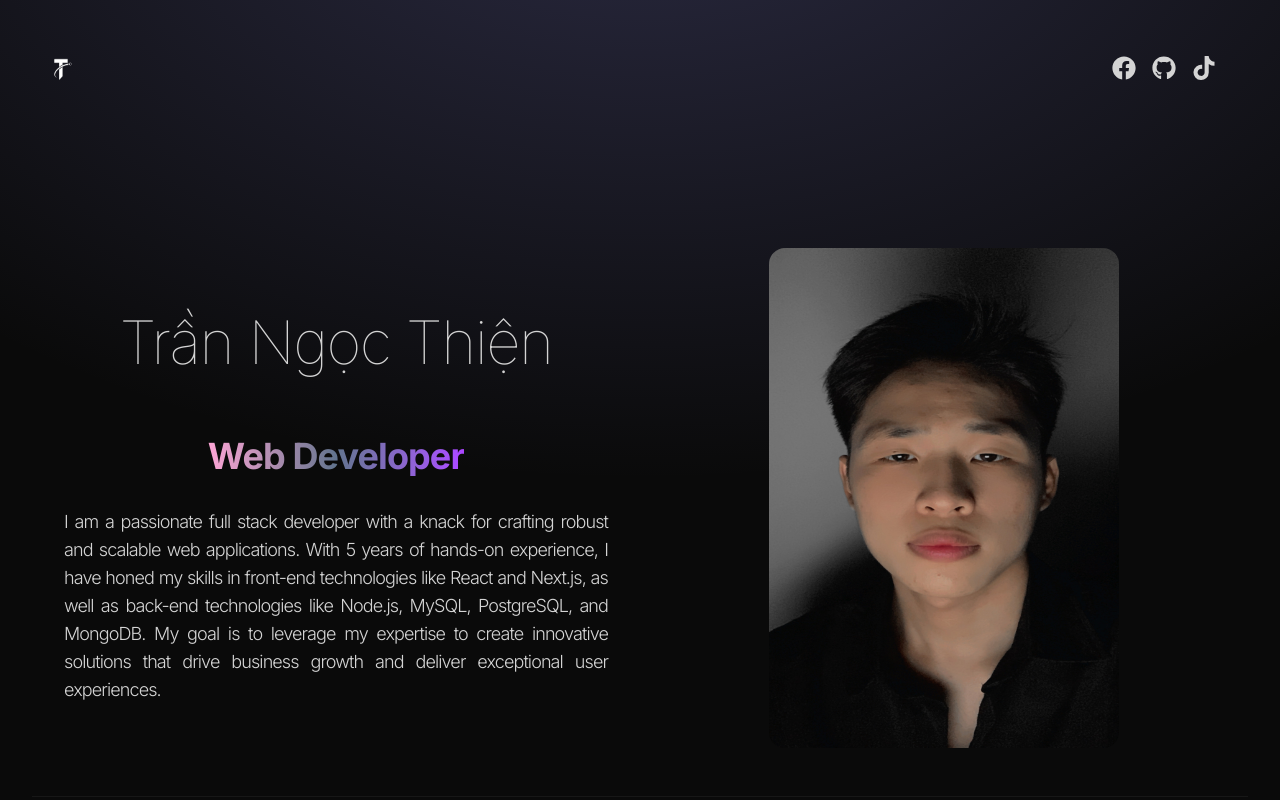
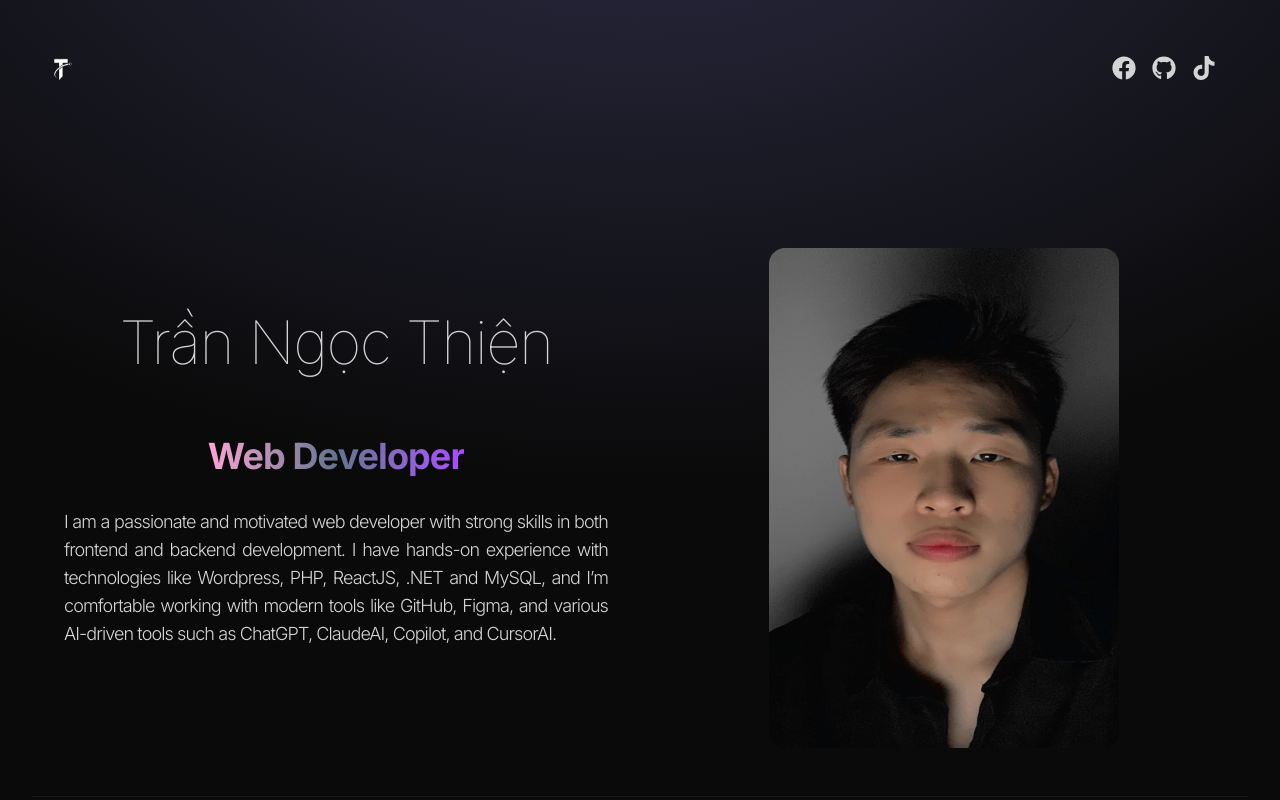
Before and after one commit to ngthien47/thien-portfolio, a React (Vite) app: page / in a window 1280 px wide. Built offline with nearby package versions, Linux system fonts and the light colour scheme.

Commit message:
Update index.js

```diff
--- a/src/constants/index.js
+++ b/src/constants/index.js
@@ -3,9 +3,9 @@ import project2 from "../assets/projects/portfolio.png";
 import project3 from "../assets/projects/project-3.jpg";
 import project4 from "../assets/projects/project-4.jpg";
 
-export const HERO_CONTENT = `I am a passionate full stack developer with a knack for crafting robust and scalable web applications. With 5 years of hands-on experience, I have honed my skills in front-end technologies like React and Next.js, as well as back-end technologies like Node.js, MySQL, PostgreSQL, and MongoDB. My goal is to leverage my expertise to create innovative solutions that drive business growth and deliver exceptional user experiences.`;
+export const HERO_CONTENT = `I am a passionate and motivated web developer with strong skills in both frontend and backend development. I have hands-on experience with technologies like Wordpress, PHP, ReactJS, .NET and MySQL, and I’m comfortable working with modern tools like GitHub, Figma, and various AI-driven tools such as ChatGPT, ClaudeAI, Copilot, and CursorAI.`;
 
-export const ABOUT_TEXT = `I am a dedicated and versatile full stack developer with a passion for creating efficient and user-friendly web applications. With 5 years of professional experience, I have worked with a variety of technologies, including React, Next.js, Node.js, MySQL, PostgreSQL, and MongoDB. My journey in web development began with a deep curiosity for how things work, and it has evolved into a career where I continuously strive to learn and adapt to new challenges. I thrive in collaborative environments and enjoy solving complex problems to deliver high-quality solutions. Outside of coding, I enjoy staying active, exploring new technologies, and contributing to open-source projects.`;
+export const ABOUT_TEXT = `My goal is to secure a professional position as a web developer at an exciting tech company where I can apply my skills to build intuitive and dynamic websites in the real world. In the next few years, I aim to become an expert in web fullstack development and evolve into a lead developer role over time. I am a self-starter who works well independently and collaboratively. I am really excited to bring passion to my frontend or backend development career.`;
 
 export const EXPERIENCES = [
   {
```
